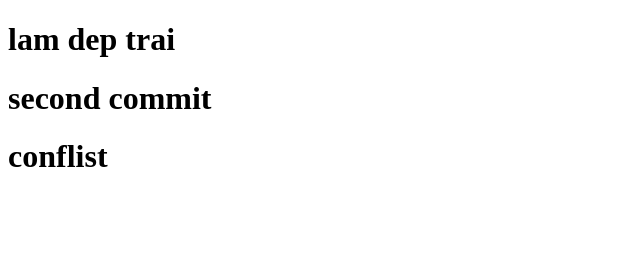
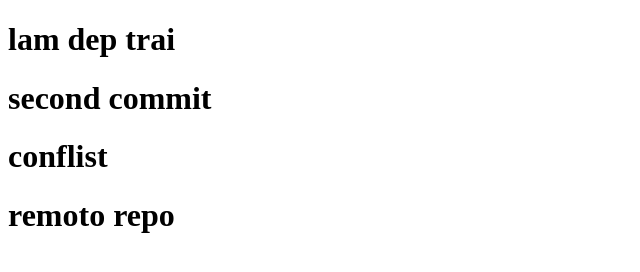
Before and after one commit to lamham2292004/HOC-GIT, a plain HTML site: page index.html in a window 1280 px wide. Shown: the whole page, without its empty margins (0-640 px from the left). Drawn offline with Linux system fonts and the light colour scheme.

Commit message:
new remoto push

```diff
--- a/index.html
+++ b/index.html
@@ -9,6 +9,6 @@
     <h1>lam dep trai</h1>
     <h1>second commit</h1>
     <h1>conflist</h1>
-
+<h1>remoto repo</h1>
 </body>
 </html>
```
